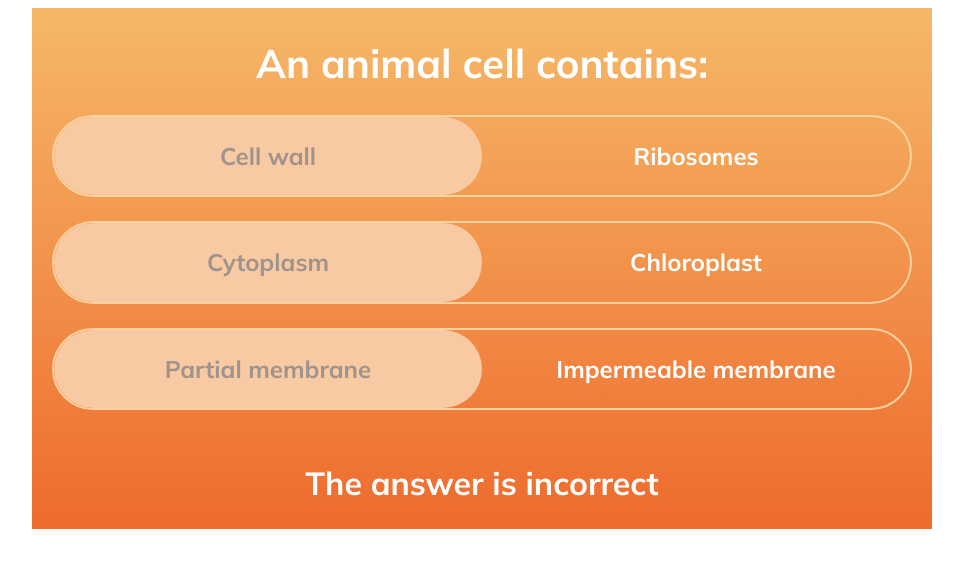
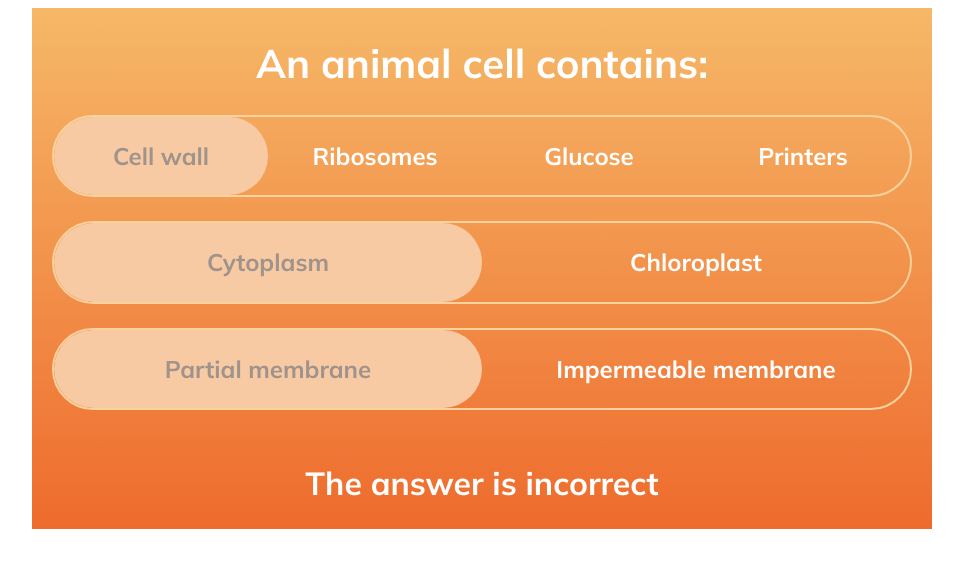
Before and after one commit to pimkerkhoven/seneca-toggles, a React (Create React App) app: page / in a window 1280 px wide. Shown: the top 568 px of the page, without its empty margins (158-1121 px from the left). Built offline with nearby package versions, Linux system fonts and the light colour scheme.

Commit message:
Animate sliding of toggle

```diff
--- a/src/components/app/App.tsx
+++ b/src/components/app/App.tsx
@@ -12,7 +12,7 @@ function App() {
     title: "An animal cell contains:",
     parts: [
       {
-        options: ["Cell wall", "Ribosomes"],
+        options: ["Cell wall", "Ribosomes", "Glucose", "Printers"],
         answer: "Cell wall"
       },
       {
--- a/src/components/toggle/Toggle.css
+++ b/src/components/toggle/Toggle.css
@@ -8,6 +8,7 @@
     margin: 0 20px;
 
     overflow: hidden;
+    position: relative;
 }
 
 .correct .Toggle {
@@ -54,6 +55,14 @@
 
     overflow: hidden;
     white-space: nowrap;
+    z-index: 999;
+    transition: color 0.2s ease-in-out;
+}
+
+/* TODO: CSS variables for color and the likes?*/
+.ToggleOption.selected {
+    /*background-color: #F8CAA3;*/
+    color: #9F938B;
 }
 
 @media screen and (max-width: 600px) {
@@ -64,20 +73,29 @@
 }
 
 
-/* TODO: CSS variables for color and the likes?*/
-.ToggleOption.selected {
-    /*background-color: #F8CAA3;*/
-    color: #9F938B;
+/* TODO: consistent naming of class Capitals or no capitals */
+.slider {
+    /*background-color: red;*/
+    position: absolute;
+    height: 100%;
+    width: 50%;
+    z-index: 0;
+    transition: left 0.15s ease-in-out, top 0.15s ease-in-out;
+    border-radius: 100px;
 }
 
-.correct .ToggleOption.selected{
+.stacked .slider {
+    border-radius: 0;
+}
+
+.correct .slider{
     background-color: #A5E7E2;
 }
 
-.partially-correct .ToggleOption.selected{
+.partially-correct .slider{
     background-color: #F8CAA3;
 }
 
-.incorrect .ToggleOption.selected{
+.incorrect .slider{
     background-color: #F2CBBD;
 }
--- a/src/components/toggle/Toggle.tsx
+++ b/src/components/toggle/Toggle.tsx
@@ -29,6 +29,29 @@ interface ToggleProps {
     part: QuestionPart,
     currentAnswer: string,
     onToggle: (option: string) => void
+}
+
+
+// {width: sliderWidth + "%", left: sliderPosition + "%"}
+
+function determineStyleFromOptionsAndLayout(numberOfOptions: number, currentAnswerIndex: number, isStacked: boolean) {
+    const style = { width: "0", height: "0", left: "0", top: "0"}
+
+    if (isStacked) {
+        const height = 100 / numberOfOptions
+        style.width = "100%"
+        style.height = height + "%"
+        style.left = "0"
+        style.top = height * currentAnswerIndex + "%"
+    } else {
+        const width = 100 / numberOfOptions
+        style.width = width + "%"
+        style.height = "100%"
+        style.left = width * currentAnswerIndex + "%"
+        style.top = "0"
+    }
+
+    return style
 }
 
 // TODO: passing down the toggle option is not really nice
@@ -74,8 +97,12 @@ const Toggle: React.FC<ToggleProps> = ({part: {options}, currentAnswer, onToggle
 
     const classNames = isStacked ? "Toggle stacked" : "Toggle"
 
+    const currentAnswerIndex = options.findIndex(option => option === currentAnswer)
+    const style = determineStyleFromOptionsAndLayout(options.length, currentAnswerIndex, isStacked)
+
     return (
         <div className={classNames} ref={toggleRef}>
+            <div className="slider" style={style} />
             {options.map(option => {
                 return <ToggleOption
                     key={option}
```
